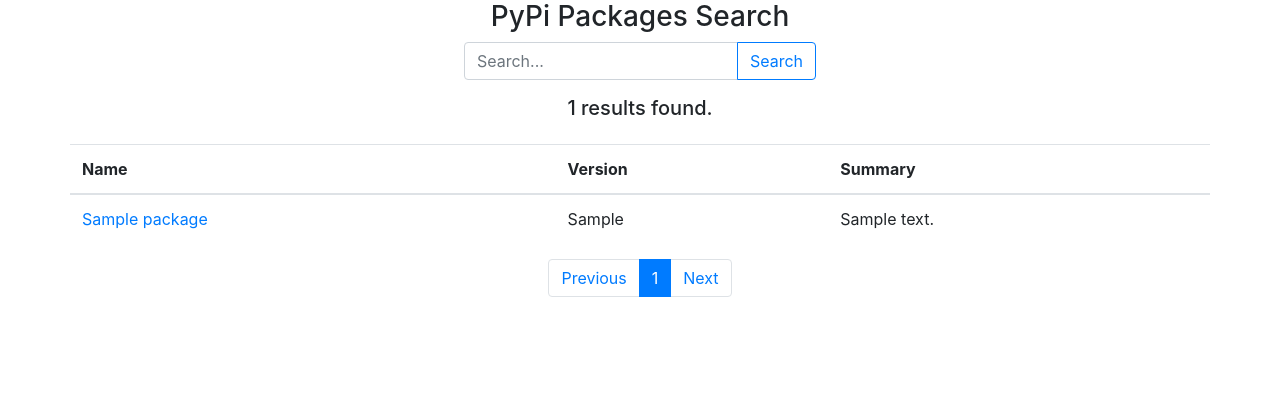
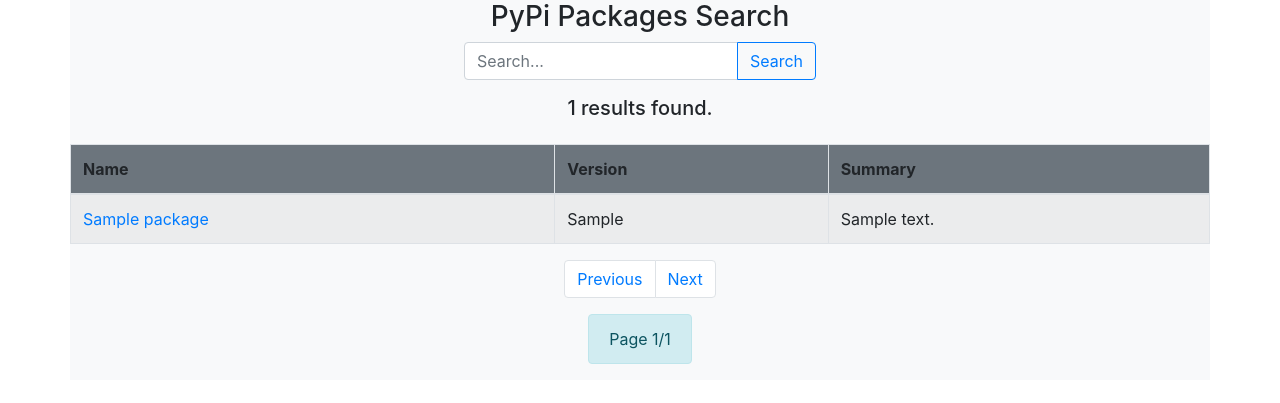
Before and after one commit to tookas92/PyPiIndex, a Django app: template templates/index.html in a window 1280 px wide. Shown: the top 403 px of the page. Run offline with Django 3.2, Linux system fonts and the light colour scheme; tables that the repository leaves empty hold one stand-in row (values such as "Sample post"); the template is opened without the code that fills it: values that come from a table or form of the project are taken from there, most other values are stand-ins (such as "Sample title", 1, 10 or a date in 2020); parts of the project's set-up code (start-up, migrations or seed data) failed here and were passed over; some libraries are stand-ins or nearby versions.

Commit message:
Style index

```diff
--- a/search/views.py
+++ b/search/views.py
@@ -40,7 +40,7 @@ class SearchView(View):
             search = search.query(query)
         try:
             total = search.count()
-            total_pages = math.ceil(total / settings.ELASTICSEARCH_PAGINATE_BY) + 1
+            total_pages = math.ceil(total / settings.ELASTICSEARCH_PAGINATE_BY)
             offset = (curr_page - 1) * settings.ELASTICSEARCH_PAGINATE_BY
             limit = offset + settings.ELASTICSEARCH_PAGINATE_BY
             search = search[offset:limit]
--- a/settings.py
+++ b/settings.py
@@ -91,7 +91,7 @@ ELASTICSEARCH_DSL = {
     "default": {"hosts": "localhost:9200"},
 }
 
-ELASTICSEARCH_PAGINATE_BY = 10
+ELASTICSEARCH_PAGINATE_BY = 25
 
 HUEY = {
     "name": "pypipackages",
--- a/templates/index.html
+++ b/templates/index.html
@@ -10,7 +10,7 @@
     <script src="https://stackpath.bootstrapcdn.com/bootstrap/4.5.0/js/bootstrap.min.js" integrity="sha384-OgVRvuATP1z7JjHLkuOU7Xw704+h835Lr+6QL9UvYjZE3Ipu6Tp75j7Bh/kR0JKI" crossorigin="anonymous"></script>
 </head>
 <body>
-    <div class="container">
+    <div class="container bg-light">
         <div class="row justify-content-md-center">
             <h3>PyPi Packages Search</h3>
         </div>
@@ -35,9 +35,9 @@
         </div>
         {% if not error %}
         <div class="row">
-            <table class="table">
+            <table class="table table-striped table-bordered table-hover">
                 <thead>
-                    <tr>
+                    <tr class="bg-secondary">
                         <th>Name</th>
                         <th>Version</th>
                         <th>Summary</th>
@@ -56,16 +56,19 @@
             <nav>
               <ul class="pagination">
                 <li class="page-item"><a class="page-link prev" href="javascript:void(0);">Previous</a></li>
-                {% for page in pages %}
-                  {% if curr_page == page %}
-                    <li class="page-item active"><a id="{{page}}" class="page-link number" href="javascript:void(0);">{{page}}</a></li>
-                  {% else %}
-                    <li class="page-item"><a id="{{page}}" class="page-link number" href="javascript:void(0);"">{{page}}</a></li>
-                  {%endif%}
-                {% endfor %}
+<!--                {% for page in pages %}-->
+<!--                  {% if curr_page == page %}-->
+<!--                    <li class="page-item active"><a id="{{page}}" class="page-link number" href="javascript:void(0);">{{page}}</a></li>-->
+<!--                  {% else %}-->
+<!--                    <li class="page-item"><a id="{{page}}" class="page-link number" href="javascript:void(0);"">{{page}}</a></li>-->
+<!--                  {%endif%}-->
+<!--                {% endfor %}-->
                 <li class="page-item"><a class="page-link next" href="javascript:void(0);">Next</a></li>
               </ul>
             </nav>
+        </div>
+        <div class="row justify-content-md-center">
+            <div class="alert alert-info" role="alert">Page {{curr_page}}/{{total_pages}}</div>
         </div>
         {% endif %}
     </div>
@@ -99,7 +102,7 @@
     $('.next').on('click', function() {
         let total_pages = parseInt("{{total_pages}}");
         let curr_page = parseInt("{{curr_page}}");
-        if (curr_page != total_pages - 1) {
+        if (curr_page != total_pages) {
             let prev = curr_page + 1;
             add_page(prev);
         }
```
